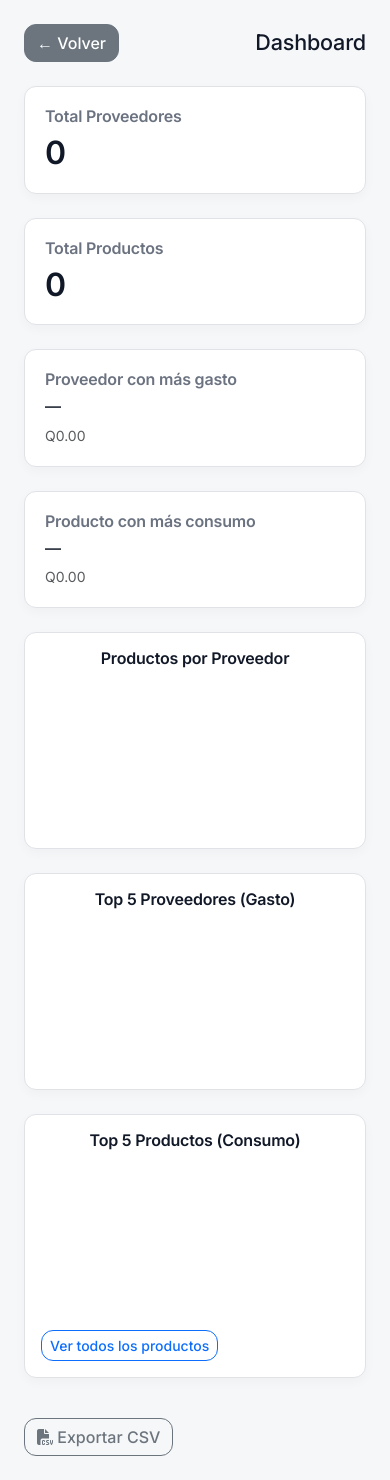
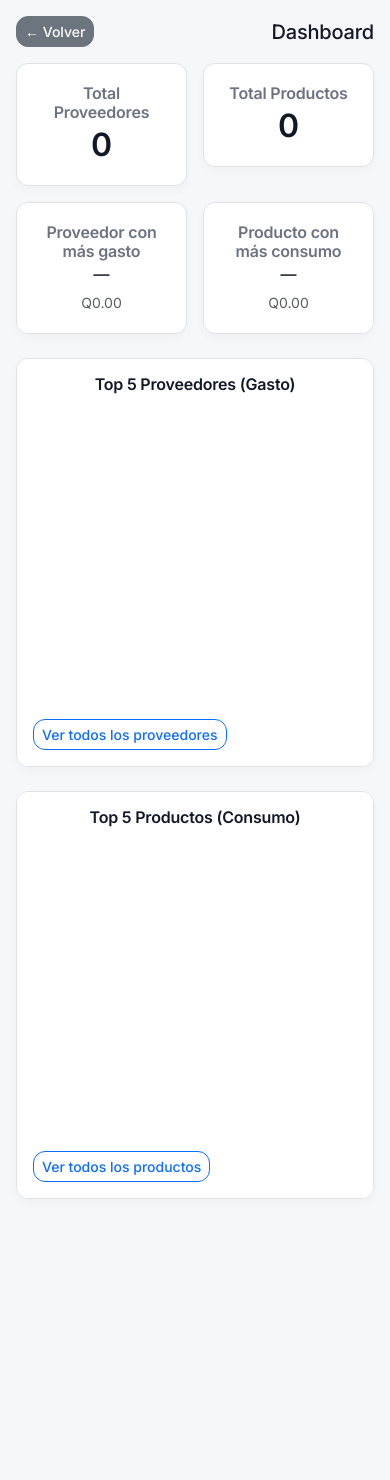
Before and after one commit to auxiliarvp/VP-System, a plain HTML site: page inventario/dashboard.html in a window 390 px wide. After the commit the page ends 1239 px from the top, so only its background shows below. Drawn offline with nearby package versions, Linux system fonts and the light colour scheme; no server answers.

Commit message:
dashboard

```diff
--- a/inventario/dashboard.html
+++ b/inventario/dashboard.html
@@ -16,67 +16,78 @@
   />
   <!-- Tu CSS global -->
   <link rel="stylesheet" href="../CSS/empresaglobal.css"/>
+
+  <!-- Ajustes para que los charts se vean bien en móvil -->
+  <style>
+    .chart-container { position: relative; }
+    @media (max-width: 576px) {
+      .chart-container {
+        overflow-x: auto;
+      }
+      .chart-container canvas {
+        display: block;
+        min-width: 600px;
+      }
+    }
+  </style>
 </head>
 <body>
-  <div class="container-fluid p-4">
+  <div class="container-fluid p-3 p-md-4">
     <!-- Header -->
-    <div class="d-flex justify-content-between align-items-center mb-4">
-      <button class="btn btn-secondary" onclick="location.href='inventario.html'">
+    <div class="d-flex justify-content-between align-items-center mb-3 mb-md-4">
+      <button class="btn btn-secondary btn-sm btn-md" onclick="location.href='inventario.html'">
         ← Volver
       </button>
-      <h1 class="h4 mb-0">Dashboard</h1>
+      <h1 class="h5 h-md-4 mb-0">Dashboard</h1>
     </div>
 
     <!-- Métricas -->
-    <div class="row g-4 mb-4">
-      <div class="col-sm-6 col-lg-3">
-        <div class="metric-card">
-          <h6>Total Proveedores</h6>
+    <div class="row g-3 mb-4">
+      <div class="col-6 col-md-3">
+        <div class="metric-card text-center">
+          <h6 class="mb-1">Total Proveedores</h6>
           <div id="totalProviders" class="display-6">0</div>
         </div>
       </div>
-      <div class="col-sm-6 col-lg-3">
-        <div class="metric-card">
-          <h6>Total Productos</h6>
+      <div class="col-6 col-md-3">
+        <div class="metric-card text-center">
+          <h6 class="mb-1">Total Productos</h6>
           <div id="totalProducts" class="display-6">0</div>
         </div>
       </div>
-      <div class="col-sm-6 col-lg-3">
-        <div class="metric-card">
-          <h6>Proveedor con más gasto</h6>
+      <div class="col-6 col-md-3">
+        <div class="metric-card text-center">
+          <h6 class="mb-1">Proveedor con más gasto</h6>
           <div id="topProviderName" class="h6 text-truncate">—</div>
           <div id="topProviderSpend" class="small text-muted">Q0.00</div>
         </div>
       </div>
-      <div class="col-sm-6 col-lg-3">
-        <div class="metric-card">
-          <h6>Producto con más consumo</h6>
+      <div class="col-6 col-md-3">
+        <div class="metric-card text-center">
+          <h6 class="mb-1">Producto con más consumo</h6>
           <div id="topProductName" class="h6 text-truncate">—</div>
           <div id="topProductConsume" class="small text-muted">Q0.00</div>
         </div>
       </div>
     </div>
 
-    <!-- Gráficas -->
+    <!-- Gráficas Top 5 -->
     <div class="row g-4 mb-4">
-      <div class="col-lg-6">
+      <!-- Top 5 Proveedores -->
+      <div class="col-12 col-md-6">
         <div class="chart-container p-3">
-          <h6>Productos por Proveedor</h6>
-          <canvas id="productsByProviderChart"></canvas>
+          <h6 class="fs-6">Top 5 Proveedores (Gasto)</h6>
+          <canvas id="topProvidersChart"></canvas>
+          <button class="btn btn-sm btn-outline-primary mt-3"
+                  onclick="location.href='inventario.html#providersTab'">
+            Ver todos los proveedores
+          </button>
         </div>
       </div>
-      <div class="col-lg-6">
+      <!-- Top 5 Productos -->
+      <div class="col-12 col-md-6">
         <div class="chart-container p-3">
-          <h6>Top 5 Proveedores (Gasto)</h6>
-          <canvas id="topProvidersChart"></canvas>
-        </div>
-      </div>
-    </div>
-
-    <div class="row g-4 mb-4">
-      <div class="col-lg-6">
-        <div class="chart-container p-3">
-          <h6>Top 5 Productos (Consumo)</h6>
+          <h6 class="fs-6">Top 5 Productos (Consumo)</h6>
           <canvas id="topProductsChart"></canvas>
           <button class="btn btn-sm btn-outline-primary mt-3"
                   onclick="location.href='inventario.html#productsTab'">
@@ -85,21 +96,14 @@
         </div>
       </div>
     </div>
-
-    <!-- Botón Exportar CSV -->
-    <button class="btn btn-outline-secondary mt-3" onclick="exportCSV()">
-      <i class="fa fa-file-csv"></i> Exportar CSV
-    </button>
   </div>
 
-  <!-- Librerías -->
+  <!-- Librerías y lógica -->
   <script src="https://cdn.jsdelivr.net/npm/chart.js"></script>
   <script src="https://www.gstatic.com/firebasejs/8.6.8/firebase-app.js"></script>
   <script src="https://www.gstatic.com/firebasejs/8.6.8/firebase-firestore.js"></script>
   <script src="https://www.gstatic.com/firebasejs/8.6.8/firebase-auth.js"></script>
-  <!-- tu conexión a Firebase -->
   <script src="../database/connection.js"></script>
-  <!-- Lógica del Dashboard -->
   <script defer src="dashboard.js"></script>
   <script src="https://cdn.jsdelivr.net/npm/bootstrap@5.3.0/dist/js/bootstrap.bundle.min.js"></script>
 </body>
--- a/inventario/dashboard.js
+++ b/inventario/dashboard.js
@@ -1,7 +1,6 @@
 // dashboard.js
-// Utiliza window.db definido en connection.js
+// Usa window.db expuesto por connection.js
 
-// Métricas
 const totalProvidersEl   = document.getElementById('totalProviders');
 const totalProductsEl    = document.getElementById('totalProducts');
 const topProviderNameEl  = document.getElementById('topProviderName');
@@ -9,35 +8,26 @@ const topProviderSpendEl = document.getElementById('topProviderSpend');
 const topProductNameEl   = document.getElementById('topProductName');
 const topProductConsumeEl= document.getElementById('topProductConsume');
 
-// Contextos de gráficas
-const ctxProv    = document.getElementById('productsByProviderChart').getContext('2d');
 const ctxTopProv = document.getElementById('topProvidersChart').getContext('2d');
 const ctxTopProd = document.getElementById('topProductsChart').getContext('2d');
 
-/**
- * Carga órdenes (suponiendo colección "orders" con campos
- * providerId, productId y amount)
- */
+/** Trae todas las órdenes de gasto/consumo */
 async function fetchOrders() {
   const snap = await db.collection('orders').get();
   return snap.docs.map(d => d.data());
 }
 
-/**
- * Actualiza métricas: totales + top proveedor/producto
- */
+/** Actualiza métricas principales */
 async function updateMetrics() {
-  // Totales
   const provSnap = await db.collection('providers').get();
   totalProvidersEl.textContent = provSnap.size;
 
   const prodSnap = await db.collection('products').get();
   totalProductsEl.textContent = prodSnap.size;
 
-  // Consumos
   const orders = await fetchOrders();
-  const spendByProv = {};
-  const consumeByProd = {};
+  const spendByProv = {}, consumeByProd = {};
+
   orders.forEach(o => {
     if (o.providerId && typeof o.amount === 'number') {
       spendByProv[o.providerId] = (spendByProv[o.providerId]||0) + o.amount;
@@ -66,28 +56,7 @@ async function updateMetrics() {
   }
 }
 
-/**
- * Dibuja un bar chart de productos por proveedor
- */
-async function renderProductsByProvider() {
-  const provSnap = await db.collection('providers').orderBy('name').get();
-  const labels = [], data = [];
-  for (let d of provSnap.docs) {
-    labels.push(d.data().name);
-    const cnt = (await db.collection('products')
-      .where('providerId','==',d.id).get()).size;
-    data.push(cnt);
-  }
-  new Chart(ctxProv, {
-    type: 'bar',
-    data: { labels, datasets: [{ label:'Productos', data }] },
-    options:{ responsive:true, scales:{ y:{ beginAtZero:true } } }
-  });
-}
-
-/**
- * Dibuja el top 5 de proveedores por gasto
- */
+/** Dibuja Top 5 proveedores por gasto */
 async function renderTopProvidersChart() {
   const orders = await fetchOrders();
   const spendByProv = {};
@@ -99,9 +68,9 @@ async function renderTopProvidersChart() {
   const top5 = Object.entries(spendByProv)
     .sort((a,b)=>b[1]-a[1]).slice(0,5);
   const labels = [], data = [];
-  for (let [id, amt] of top5) {
+  for (const [id, amt] of top5) {
     const doc = await db.collection('providers').doc(id).get();
-    labels.push(doc.exists?doc.data().name:'—');
+    labels.push(doc.exists ? doc.data().name : '—');
     data.push(amt);
   }
   new Chart(ctxTopProv, {
@@ -111,9 +80,7 @@ async function renderTopProvidersChart() {
   });
 }
 
-/**
- * Dibuja el top 5 de productos por consumo
- */
+/** Dibuja Top 5 productos por consumo */
 async function renderTopProductsChart() {
   const orders = await fetchOrders();
   const consumeByProd = {};
@@ -125,9 +92,9 @@ async function renderTopProductsChart() {
   const top5 = Object.entries(consumeByProd)
     .sort((a,b)=>b[1]-a[1]).slice(0,5);
   const labels = [], data = [];
-  for (let [id, amt] of top5) {
+  for (const [id, amt] of top5) {
     const doc = await db.collection('products').doc(id).get();
-    labels.push(doc.exists?doc.data().name:'—');
+    labels.push(doc.exists ? doc.data().name : '—');
     data.push(amt);
   }
   new Chart(ctxTopProd, {
@@ -137,36 +104,9 @@ async function renderTopProductsChart() {
   });
 }
 
-/**
- * Exporta proveedores y productos a CSV
- */
-async function exportCSV() {
-  const provSnap = await db.collection('providers').orderBy('name').get();
-  const prodSnap = await db.collection('products').orderBy('name').get();
-  const headers = ['tipo','id','nombre','email','telefono','presentacion','proveedorId','createdAt'];
-  const fmt = ts => ts&&ts.toDate?ts.toDate().toLocaleString('es-ES'):'';
-  const rows = [];
-  provSnap.forEach(d=>{
-    const c=d.data();
-    rows.push(['Proveedor',d.id,c.name,c.email||'',c.phone||'','','',fmt(c.createdAt)]);
-  });
-  prodSnap.forEach(d=>{
-    const c=d.data();
-    rows.push(['Producto',d.id,c.name,'','',c.presentation,c.providerId||'',fmt(c.createdAt)]);
-  });
-  const esc=v=>`"${String(v).replace(/"/g,'""')}"`;
-  const csv=[headers.join(','),...rows.map(r=>r.map(esc).join(','))].join('\r\n');
-  const blob=new Blob([csv],{type:'text/csv;charset=utf-8;'});
-  const url=URL.createObjectURL(blob);
-  const a=document.createElement('a');
-  a.href=url; a.download='export_inventario.csv'; a.click();
-  URL.revokeObjectURL(url);
-}
-
 // Inicialización
-window.addEventListener('DOMContentLoaded', async ()=>{
+window.addEventListener('DOMContentLoaded', async () => {
   await updateMetrics();
-  renderProductsByProvider();
   renderTopProvidersChart();
   renderTopProductsChart();
 });
```
